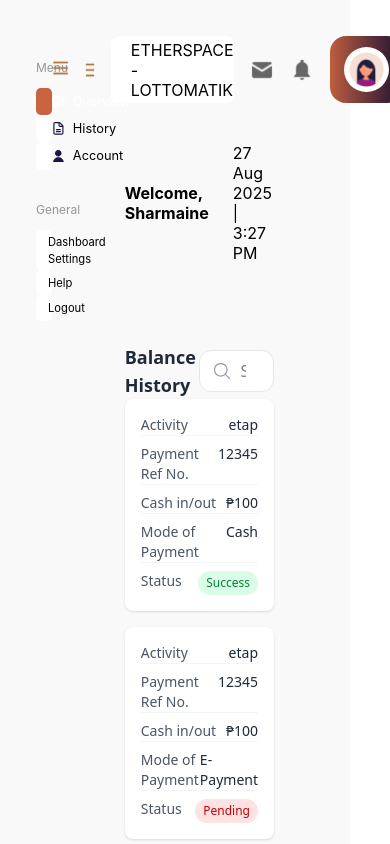
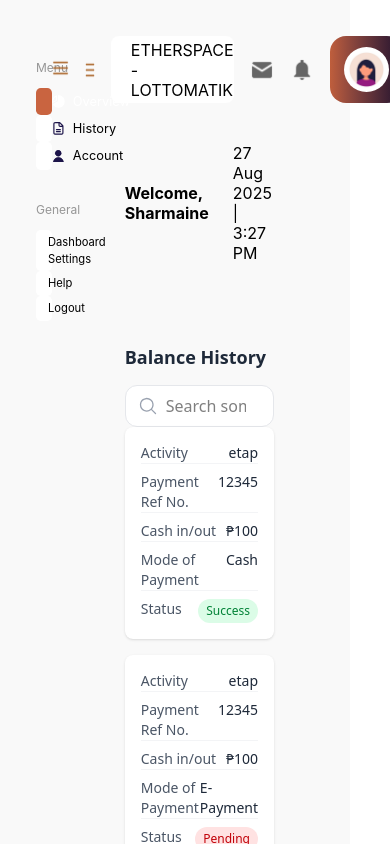
Before and after one commit to iwave-etherspace/etherspace-web-app, a React (Vite) app: page /history in a window 390 px wide. Shown: the top 844 px of the page. Built offline with nearby package versions, Linux system fonts and the light colour scheme.

Commit message:
made balance history header reactive

```diff
--- a/src/assets/components/dashboard/content/pages/history/BalanceHistory.jsx
+++ b/src/assets/components/dashboard/content/pages/history/BalanceHistory.jsx
@@ -54,16 +54,18 @@
     // <div className="w-full max-w-full ml-7">
     <>
       {/* Header */}
-      <div className="grid grid-cols-2 grid-rows-[1fr_auto] items-center p-10">
+      <div className="grid grid-rows-[1fr_auto] p-10">
 
-        <h2 className="text-lg font-semibold text-gray-800 font-sans">
-          Balance History
-        </h2>
-        <div className="grid justify-end">
-          <SearchBox query={query} setQuery={setQuery}/>
+        <div className="row-start-1 grid md:grid-cols-2 max-md:grid-rows-2">
+          <h2 className="text-lg font-semibold text-gray-800 font-sans">
+            Balance History
+          </h2>
+          <div className="md:ml-20">
+            <SearchBox id={"balancehistory"} query={query} setQuery={setQuery}/>
+          </div>
         </div>
 
-        <div className="row-start-2 col-span-2 hidden md:block overflow-x-auto">
+        <div className="row-start-2 hidden md:block overflow-x-auto">
           <div className="bg-white rounded-lg shadow-sm font-sans text-center text-gray-400 text-xs">
             <table className="min-w-full w-full table-auto">
               <thead>
@@ -123,7 +125,7 @@
           </div>
         </div>
 
-        <div className="row-start-2 col-span-2 md:hidden space-y-4 font-sans">
+        <div className="row-start-2 md:hidden space-y-4 font-sans">
           {filtered.length === 0 ? (
             <p className="text-center text-sm text-gray-500">No results found.</p>
           ) : (
```
